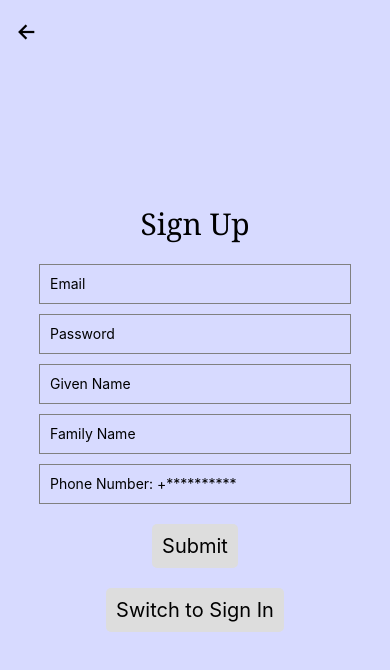
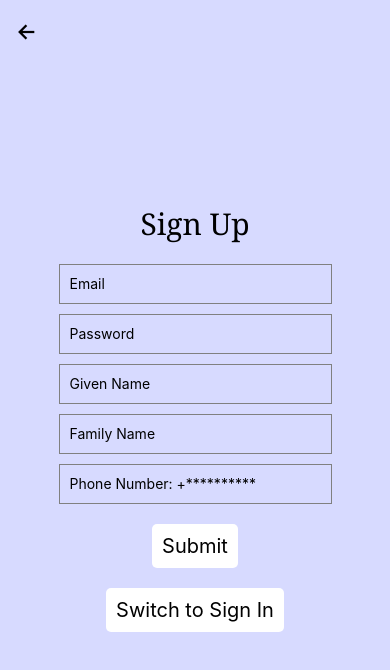
Before and after one commit to aboustany/elleFA-app, a React Native app: screen /Signup in a window 390 px wide. Shown: the top 670 px of the page. Built offline with nearby package versions, Linux system fonts and the light colour scheme; no server answers; what aws-amplify would draw is missing.

Commit message:
small fixes

```diff
--- a/frontend/components/AppNavigator.js
+++ b/frontend/components/AppNavigator.js
@@ -34,6 +34,7 @@ const AppNavigator = () => {
         <Stack.Screen
           name="HomePage"
           component={HomePage}
+          options={{ headerShown: false }}
         />
       </Stack.Navigator>
     </NavigationContainer>
--- a/frontend/components/SignInSignUpPage.js
+++ b/frontend/components/SignInSignUpPage.js
@@ -183,7 +183,7 @@ const styles = StyleSheet.create({
   },
   input: {
     height: 40,
-    width: '80%',
+    width: '70%',
     borderColor: 'gray',
     borderWidth: 1,
     marginBottom: 10,
@@ -191,7 +191,7 @@ const styles = StyleSheet.create({
   },
 
   button: {
-    backgroundColor: "#DDDDDD",
+    backgroundColor: "#ffffff",
     padding: 10,
     borderRadius: 5,
     marginVertical: 10,
```
